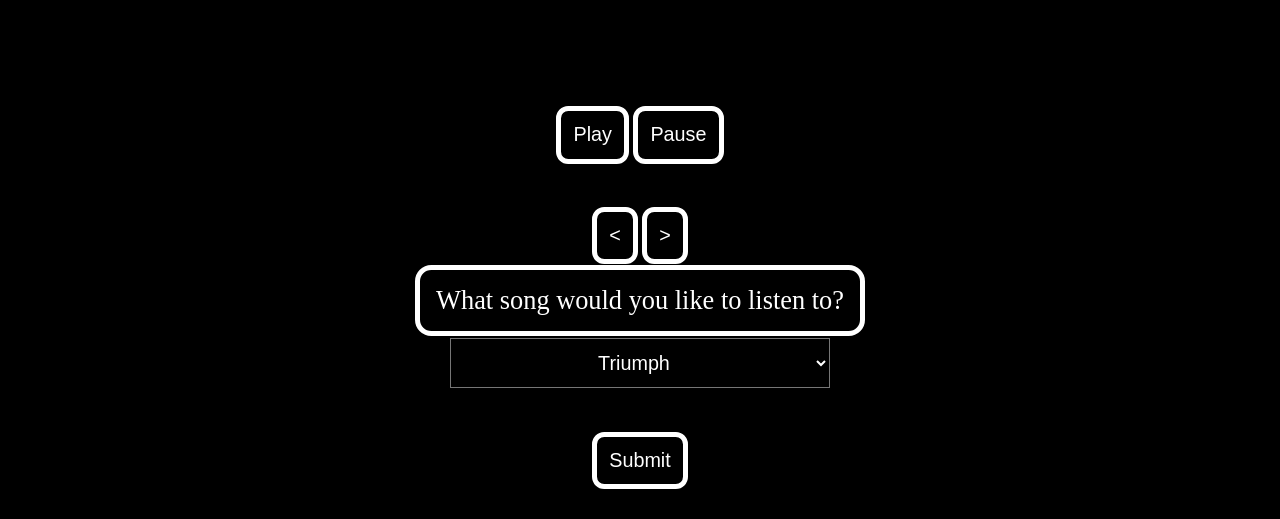
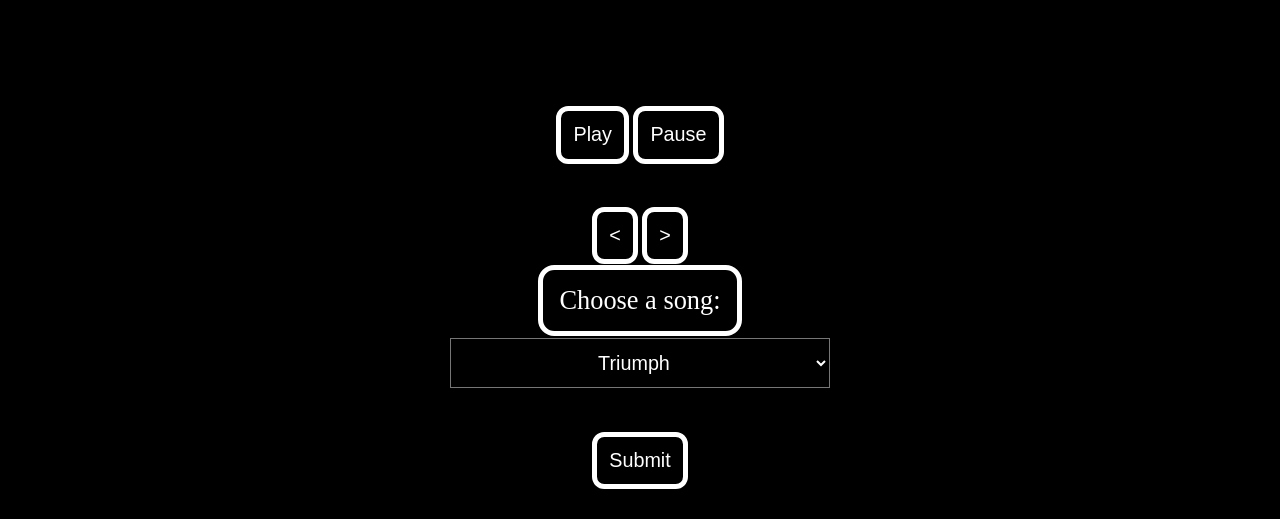
Before and after one commit to collerhatguy/Joseph-Voelker-Song-writer-musician-and-lyricist, a plain HTML site: page index.html in a window 1280 px wide. Shown: the part 419-938 px from the top of the page. Drawn offline with Linux system fonts and the light colour scheme.

Commit message:
abr
abreviated text

```diff
--- a/index.html
+++ b/index.html
@@ -102,7 +102,7 @@
 
     <div name="choicePanel">
       <form>
-        <label for="songChoice">What song would you like to listen to?</label>
+        <label for="songChoice">Choose a song:</label>
         <select name="songChoice" id="songChoice" value="undecided" required>
           <div id="opptions">
             <option value="0">Triumph</option>
```
